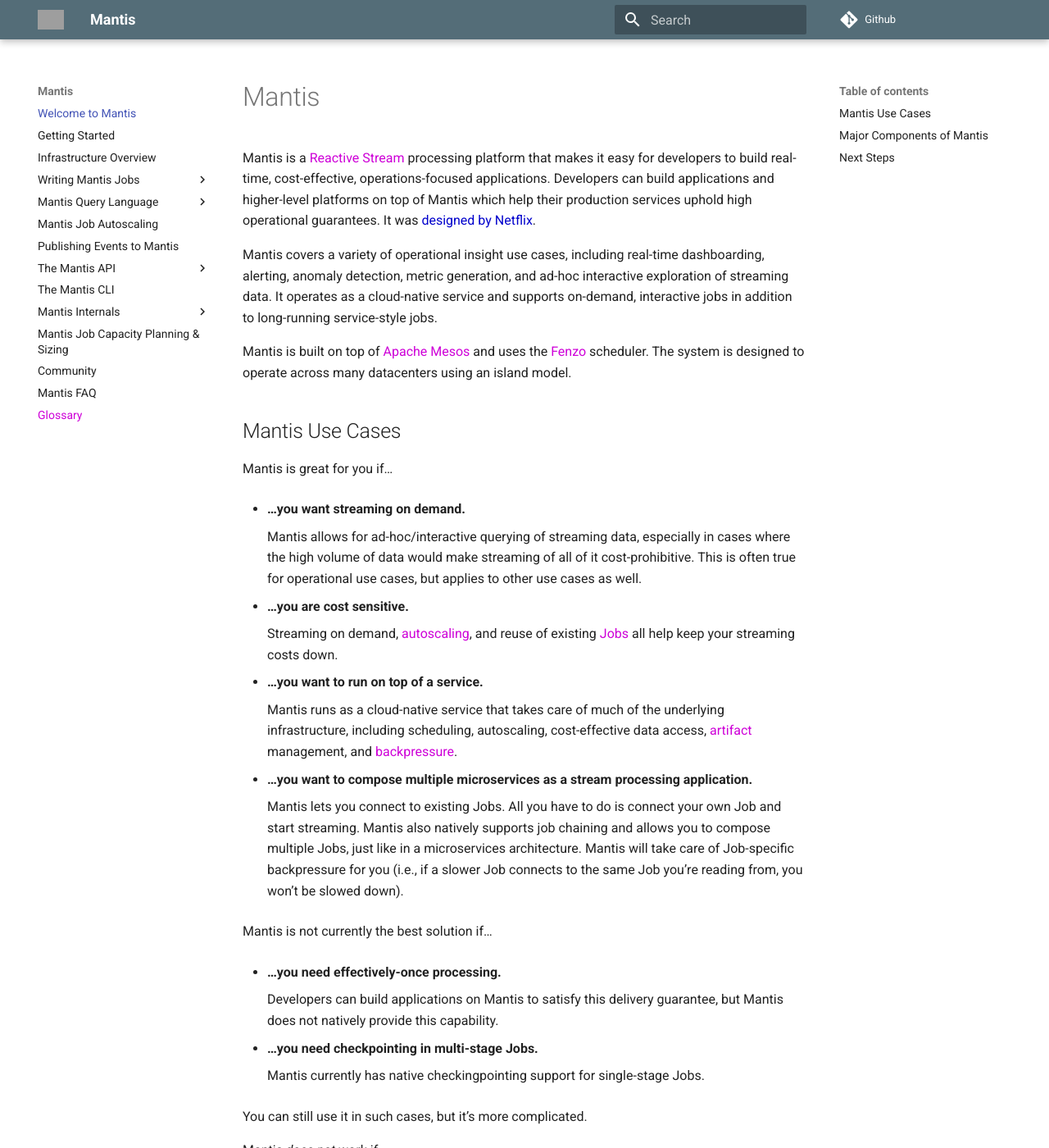
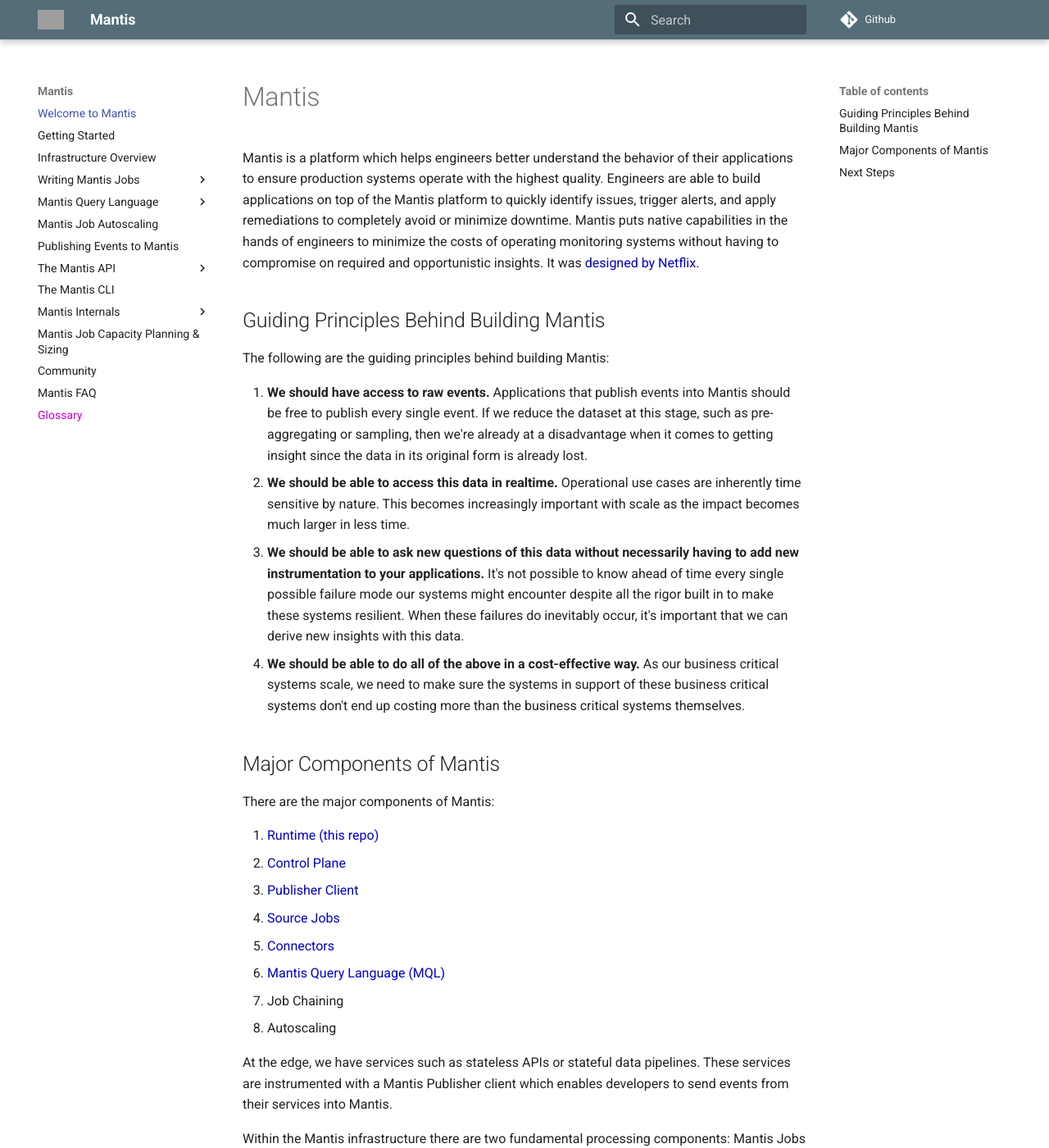
Before and after one commit to Netflix/mantis, an MkDocs documentation site: the page built from docs/docs/index.md, in a window 1280 px wide and 1400 px high. Shown: the whole window at 82% size. Built offline with MkDocs 1.6.1 and Material for MkDocs 9.7.7, drawn with Linux system fonts in a browser that asks for light colours; comment, search, counter and statistics services are not loaded; some of the changed text lies outside the part shown; grey boxes are pictures that could not be loaded.

Commit message:
Update main index page.

```diff
--- a/docs/docs/index.md
+++ b/docs/docs/index.md
@@ -1,59 +1,20 @@
 # Mantis
 
-Mantis is a [Reactive Stream] processing platform that makes it easy for developers to build real-time, cost-effective, operations-focused applications.
-Developers can build applications and higher-level platforms on top of Mantis which help their production services uphold high operational guarantees.
+Mantis is a platform which helps engineers better understand the behavior of their applications to ensure
+production systems operate with the highest quality. Engineers are able to build applications on top of
+the Mantis platform to quickly identify issues, trigger alerts, and apply remediations to completely
+avoid or minimize downtime. Mantis puts native capabilities in the hands of engineers to minimize the costs of
+operating monitoring systems without having to compromise on required and opportunistic insights.
 It was [designed by Netflix](https://medium.com/netflix-techblog/stream-processing-with-mantis-78af913f51a6).
 
-Mantis covers a variety of operational insight use cases, including real-time dashboarding,
-alerting, anomaly detection, metric generation, and ad-hoc interactive exploration of streaming
-data. It operates as a cloud-native service and supports on-demand, interactive jobs in addition to
-long-running service-style jobs.
+## Guiding Principles Behind Building Mantis
 
-Mantis is built on top of [Apache Mesos] and uses the [Fenzo] scheduler. The system is designed to operate
-across many datacenters using an island model.
+The following are the guiding principles behind building Mantis:
 
-## Mantis Use Cases
-Mantis is great for you if…
-
-* **…you want streaming on demand.**
-
-    Mantis allows for ad-hoc/interactive querying of streaming data, especially in cases where the
-    high volume of data would make streaming of all of it cost-prohibitive. This is often true for
-    operational use cases, but applies to other use cases as well.
-
-* **…you are cost sensitive.**
-
-    Streaming on demand, [autoscaling], and reuse of existing [Jobs] all help keep your streaming
-    costs down.
-
-* **…you want to run on top of a service.**
-
-    Mantis runs as a cloud-native service that takes care of much of the underlying infrastructure,
-    including scheduling, autoscaling, cost-effective data access, [artifact] management, and [backpressure].
-
-* **…you want to compose multiple microservices as a stream processing application.**
-
-    Mantis lets you connect to existing Jobs. All you have to do is connect your own Job and start
-    streaming. Mantis also natively supports job chaining and allows you to compose multiple Jobs,
-    just like in a microservices architecture. Mantis will take care of Job-specific backpressure
-    for you (i.e., if a slower Job connects to the same Job you’re reading from, you won’t be slowed down).
-
-Mantis is not currently the best solution if…
-
-* **…you need effectively-once processing.**
-
-    Developers can build applications on Mantis to satisfy this delivery guarantee, but Mantis does
-    not natively provide this capability.
-
-* **…you need checkpointing in multi-stage Jobs.**
-
-    Mantis currently has native checkingpointing support for single-stage Jobs.
-
-You can still use it in such cases, but it’s more complicated.
-
-Mantis *does not* work if…
-
-* …you need to write Jobs in non-JVM languages.
+1. **We should have access to raw events.** Applications that publish events into Mantis should be free to publish every single event. If we reduce the dataset at this stage, such as pre-aggregating or sampling, then we're already at a disadvantage when it comes to getting insight since the data in its original form is already lost.
+1. **We should be able to access this data in realtime.** Operational use cases are inherently time sensitive by nature. This becomes increasingly important with scale as the impact becomes much larger in less time.
+1. **We should be able to ask new questions of this data without necessarily having to add new instrumentation to your applications.** It's not possible to know ahead of time every single possible failure mode our systems might encounter despite all the rigor built in to make these systems resilient. When these failures do inevitably occur, it's important that we can derive new insights with this data.
+1. **We should be able to do all of the above in a cost-effective way.** As our business critical systems scale, we need to make sure the systems in support of these business critical systems don't end up costing more than the business critical systems themselves.
 
 ## Major Components of Mantis
 
@@ -84,6 +45,8 @@
 
 ## Next Steps
 
+To learn more about Mantis, visit the [Getting Started guide](gettingstarted) or check out the [Infrastructure Overview](infrastructure).
+To get involved with community, visit the [Community page](community) where you can subscribe to one of our mailing lists.
 For a detailed Programming Guide on writing Mantis Jobs, refer to the [Writing Mantis Jobs](writingjobs) chapters.
 
 <!-- Do not edit below this line -->
```
